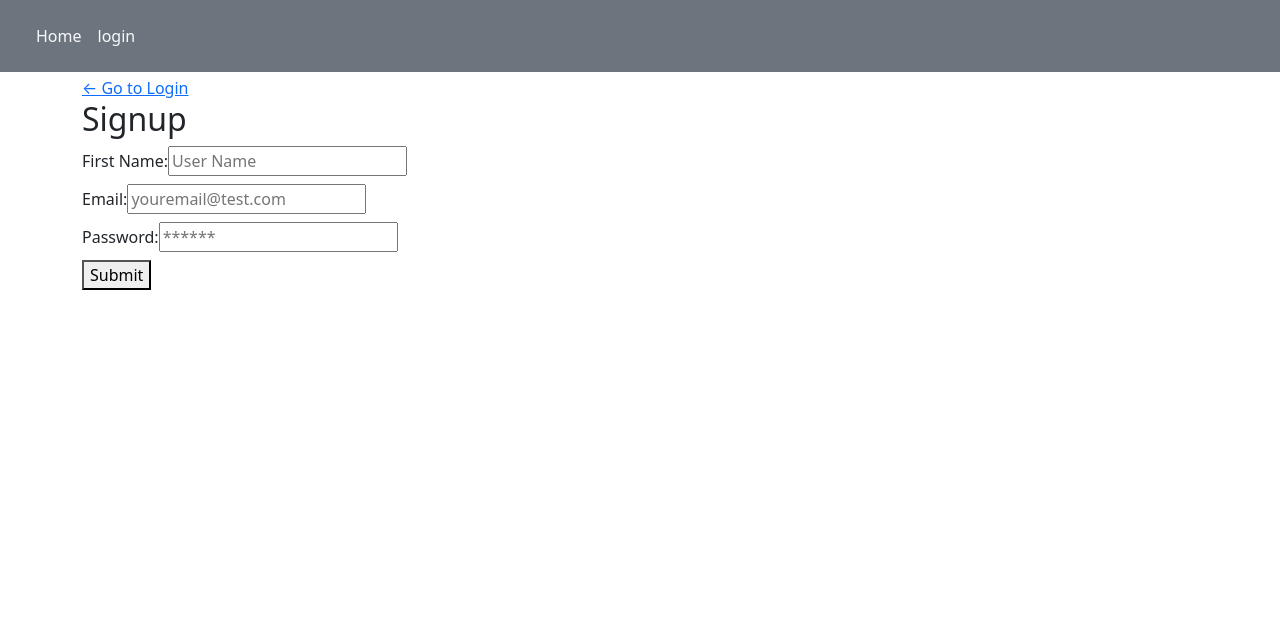
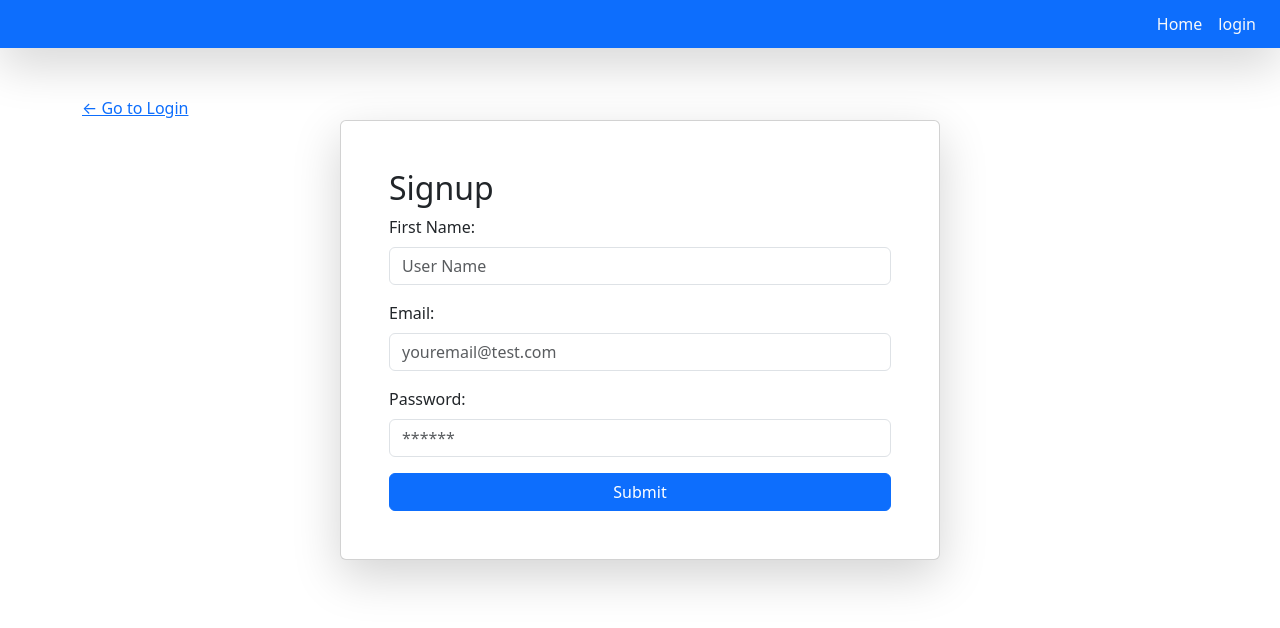
Before and after one commit to treytaylersmith/Online-Note-Sharing-App, a React (Vite) app in the folder client/: page /signup in a window 1280 px wide. Shown: the top 628 px of the page. Built offline with nearby package versions, Linux system fonts and the light colour scheme.

Commit message:
styled login page and signup page

```diff
--- a/client/src/components/Header/Navbar.jsx
+++ b/client/src/components/Header/Navbar.jsx
@@ -3,14 +3,16 @@
 
 export default function Nav({ links }) {
   return (
-    <nav className="navbar navbar-expand-lg bg-secondary" style={{padding: '1rem'}}>
+    <header>
+    <nav className="navbar navbar-expand-lg p-1 mb-5 shadow-lg bg-primary" style={{padding: '1rem'}}>
       <div className="container-fluid">
         <div className="collapse navbar-collapse" id="navbarSupportedContent">
-          <ul className="navbar-nav me-auto mb-2 mb-lg-0">
+          <ul className="navbar-nav ms-auto mb-2 mb-lg-0">
             {links.map((link) => link)}
           </ul>
         </div>
       </div>
     </nav>
+    </header>
   );
 }
--- a/client/src/components/pages/home.jsx
+++ b/client/src/components/pages/home.jsx
@@ -6,9 +6,9 @@ function Home(props){
     const { loading, error, data } = useQuery(QUERY_ALL_COURSES);
 
     if (loading) return <div>Loading...</div>;
-    if (error) return <div>Error :(</div>;
+    if (error) return <div>Error:</div>;
 
-    const courses = data.courses;
+    const courses = data.courses || [];
 
     const courseList = courses.map(course => <li  key={course._id}>{course.name}</li>);
 
--- a/client/src/components/pages/login.jsx
+++ b/client/src/components/pages/login.jsx
@@ -30,14 +30,15 @@ function Login(props) {
   };
 
   return (
-    <div className="container my-1">
+    <div className="container">
       <Link to="/signup">← Go to Signup</Link>
-
+      <div className="d-flex justify-content-center  vh-50">
+      <div className="card p-5 shadow-lg" style={{maxWidth: '600px', width: '100%'}}>
       <h2>Login</h2>
       <form onSubmit={handleFormSubmit}>
-        <div className="flex-row space-between my-2">
-          <label htmlFor="email">Email address:</label>
-          <input
+        <div className="mb-3">
+          <label htmlFor="email" className="form-label">Email address:</label>
+          <input className="form-control"
             placeholder="youremail@test.com"
             name="email"
             type="email"
@@ -45,9 +46,9 @@ function Login(props) {
             onChange={handleChange}
           />
         </div>
-        <div className="flex-row space-between my-2">
+        <div className="mb-3">
           <label htmlFor="pwd">Password:</label>
-          <input
+          <input className="form-control"
             placeholder="******"
             name="password"
             type="password"
@@ -61,9 +62,11 @@ function Login(props) {
           </div>
         ) : null}
         <div className="flex-row flex-end">
-          <button type="submit">Submit</button>
+          <button className="btn btn-primary w-100" type="submit">Submit</button>
         </div>
       </form>
+      </div>
+      </div>
     </div>
   );
 }
--- a/client/src/components/pages/signup.jsx
+++ b/client/src/components/pages/signup.jsx
@@ -30,14 +30,15 @@ function Signup(props) {
   };
 
   return (
-    <div className="container my-1">
+    <div className="container">
       <Link to="/login">← Go to Login</Link>
-
+      <div className="d-flex justify-content-center align-items-center vh-50">
+      <div className="card p-5 shadow-lg" style={{maxWidth: '600px', width: '100%'}}>
       <h2>Signup</h2>
       <form onSubmit={handleFormSubmit}>
-        <div className="flex-row space-between my-2">
-          <label htmlFor="firstName">First Name:</label>
-          <input
+        <div className="mb-3">
+          <label className="form-label" htmlFor="firstName">First Name:</label>
+          <input className="form-control"
             placeholder="User Name"
             name="userName"
             type="userName"
@@ -45,9 +46,9 @@ function Signup(props) {
             onChange={handleChange}
           />
         </div>
-        <div className="flex-row space-between my-2">
-          <label htmlFor="email">Email:</label>
-          <input
+        <div className="mb-3">
+          <label className="form-label"htmlFor="email">Email:</label>
+          <input className="form-control"
             placeholder="youremail@test.com"
             name="email"
             type="email"
@@ -55,9 +56,9 @@ function Signup(props) {
             onChange={handleChange}
           />
         </div>
-        <div className="flex-row space-between my-2">
-          <label htmlFor="pwd">Password:</label>
-          <input
+        <div className="mb-3">
+          <label className="form-label"htmlFor="pwd">Password:</label>
+          <input className="form-control"
             placeholder="******"
             name="password"
             type="password"
@@ -66,9 +67,11 @@ function Signup(props) {
           />
         </div>
         <div className="flex-row flex-end">
-          <button type="submit">Submit</button>
+          <button className="btn btn-primary w-100" type="submit">Submit</button>
         </div>
       </form>
+    </div>
+    </div>
     </div>
   );
 }
```
